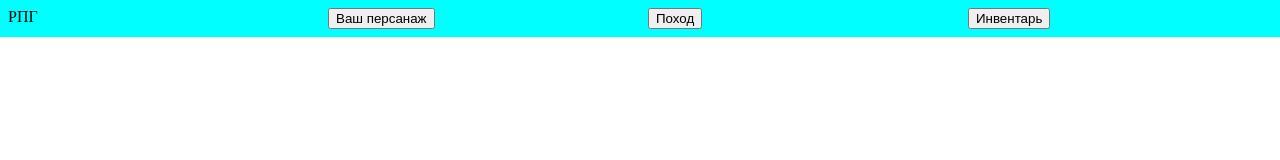
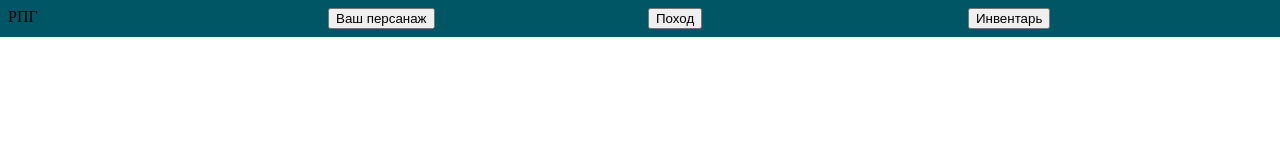
Before and after one commit to Kan0Shuuya/Kan0Shuuya.github.io, a plain HTML site: page index.html in a window 1280 px wide. Drawn offline with Linux system fonts and the light colour scheme.

Commit message:
еще в процессе

```diff
--- a/style.css
+++ b/style.css
@@ -8,7 +8,7 @@ ul{
     width: 100%;
     margin-top: 0px;
     padding: 8px;
-    background-color: cyan;
+    background-color: #015666;
 }
 
 li{
```
